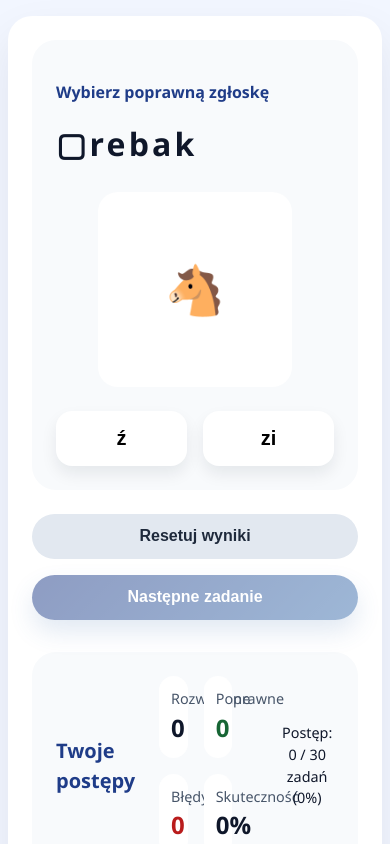
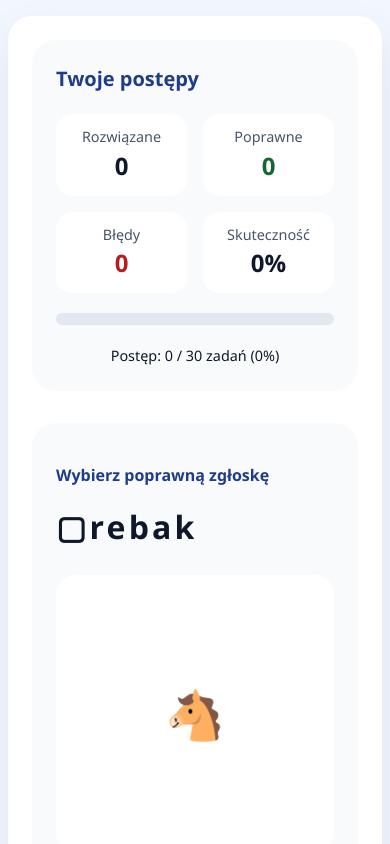
Before and after one commit to RafalBazarnik/edu-fun-app, a React (Vite) app: page / in a window 390 px wide. Both pictures are taken after a click on the button "Rozpocznij ćwiczenie". Shown: the top 844 px of the page. Built offline with nearby package versions, Linux system fonts and the light colour scheme.

Commit message:
Improve responsive UI and add GitHub Pages workflow

```diff
--- a/src/styles/index.css
+++ b/src/styles/index.css
@@ -23,7 +23,7 @@ a {
   display: flex;
   justify-content: center;
   align-items: stretch;
-  padding: 2rem 1rem;
+  padding: clamp(1.5rem, 2vw + 1rem, 3rem) clamp(1rem, 2vw + 0.5rem, 2rem);
 }
 
 .panel,
@@ -74,6 +74,7 @@ a {
   background: #eff6ff;
   padding: 1rem 1.5rem;
   border-radius: 16px;
+  text-align: center;
 }
 
 .fieldset {
@@ -138,7 +139,8 @@ a {
 .exercise {
   display: grid;
   gap: 2rem;
-  grid-template-columns: minmax(0, 2fr) minmax(260px, 1fr);
+  grid-template-columns: minmax(0, 2fr) minmax(280px, 1fr);
+  align-items: start;
 }
 
 .exercise__main {
@@ -264,7 +266,7 @@ a {
   display: flex;
   flex-direction: column;
   gap: 1.5rem;
-  min-width: 240px;
+  min-width: min(320px, 100%);
 }
 
 .stats__title {
@@ -388,9 +390,23 @@ a {
     grid-template-columns: 1fr;
   }
 
+  .exercise__main {
+    order: 2;
+  }
+
   .stats {
-    flex-direction: row;
-    align-items: center;
+    order: 1;
+    min-width: 100%;
+    display: grid;
+    grid-template-columns: repeat(auto-fit, minmax(160px, 1fr));
+    gap: 1.25rem;
+  }
+
+  .stats__title,
+  .stats__grid,
+  .progress,
+  .progress__label {
+    grid-column: 1 / -1;
   }
 }
 
@@ -412,4 +428,37 @@ a {
   .choice {
     font-size: 1.25rem;
   }
+
+  .panel__content {
+    align-items: stretch;
+  }
+
+  .info {
+    text-align: left;
+  }
+
+  .summary__item {
+    grid-template-columns: auto 1fr;
+    grid-template-rows: auto auto;
+    align-items: start;
+  }
+
+  .summary__answer {
+    grid-column: 1 / -1;
+  }
 }
+
+@media (max-width: 520px) {
+  .task-card__media {
+    width: 100%;
+  }
+
+  .task-card__options {
+    grid-template-columns: 1fr;
+  }
+
+  .exercise__controls .btn,
+  .panel__footer .btn {
+    width: 100%;
+  }
+}
--- a/vite.config.ts
+++ b/vite.config.ts
@@ -9,7 +9,31 @@ if (!globalForCrypto.crypto) {
   globalForCrypto.crypto = webcrypto;
 }
 
+const ensureRepoPath = (raw?: string | null) => {
+  if (!raw || raw === '/') {
+    return '/';
+  }
+
+  let normalized = raw.trim();
+
+  if (!normalized.startsWith('/')) {
+    normalized = `/${normalized}`;
+  }
+
+  if (!normalized.endsWith('/')) {
+    normalized = `${normalized}/`;
+  }
+
+  return normalized;
+};
+
+const repoName = process.env.GITHUB_REPOSITORY?.split('/')[1];
+const derivedBase = repoName ? `/${repoName}/` : '/';
+const basePath = ensureRepoPath(process.env.VITE_BASE_PATH ?? (process.env.GITHUB_ACTIONS ? derivedBase : '/'));
+const startUrl = basePath === '/' ? '/' : basePath;
+
 export default defineConfig({
+  base: basePath,
   plugins: [
     react(),
     VitePWA({
@@ -22,8 +46,8 @@ export default defineConfig({
         theme_color: '#1f3c88',
         background_color: '#f2f6ff',
         display: 'standalone',
-        scope: '/',
-        start_url: '/',
+        scope: startUrl,
+        start_url: startUrl,
         icons: [
           {
             src: 'icons/app-icon.svg',
```
Also changed, not shown: 1 other file (tests, documents, lock files or other folders).
